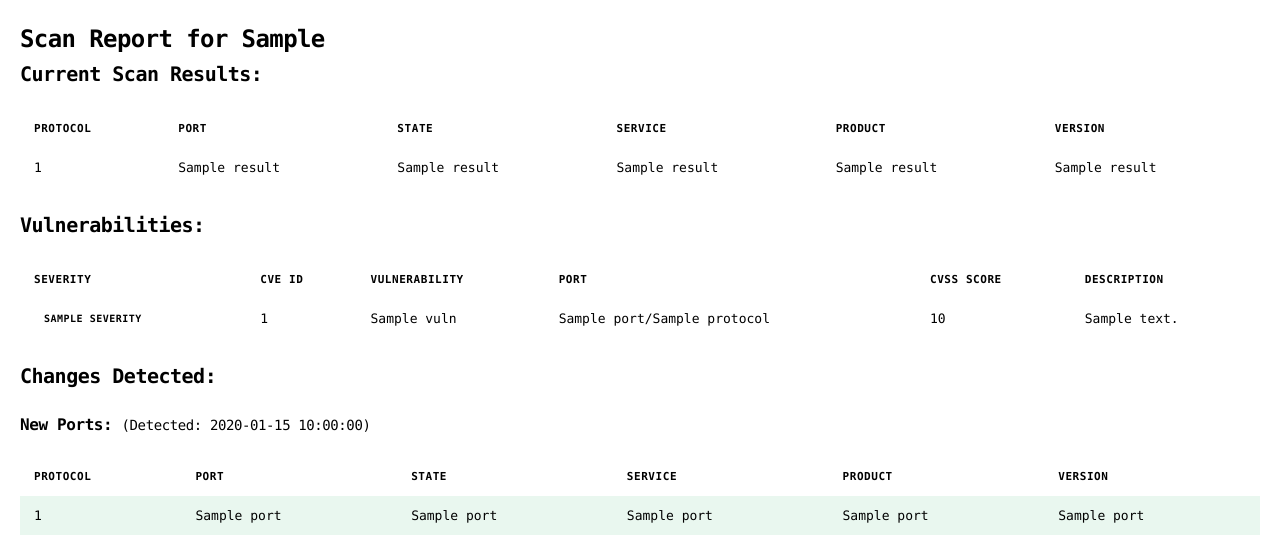
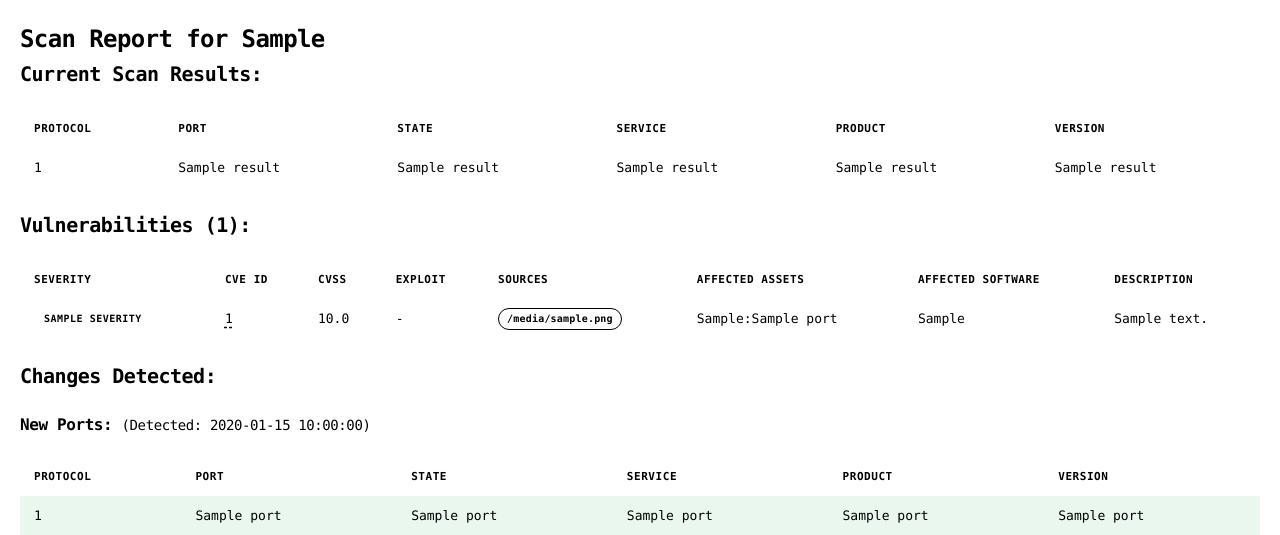
Before and after one commit to trevorcapps/scanner, a Flask app: template templates/report.html in a window 1280 px wide. Shown: the top 535 px of the page. Run offline with Flask 3, Linux system fonts and the light colour scheme; the template is opened without the code that fills it: most values are stand-ins (such as "Sample title", 1, 10 or a date in 2020); some libraries are stand-ins or nearby versions.

Commit message:
fix: report page now uses unified vulnerabilities (Nuclei + CVE matches + NVD)

```diff
--- a/templates/report.html
+++ b/templates/report.html
@@ -39,25 +39,40 @@
                 <p>No open ports found.</p>
             {% endif %}
 
-            <h2>Vulnerabilities:</h2>
+            <h2>Vulnerabilities ({{ vulnerabilities|length }}):</h2>
             {% if vulnerabilities %}
                 <table>
                     <tr>
                         <th>Severity</th>
                         <th>CVE ID</th>
-                        <th>Vulnerability</th>
-                        <th>Port</th>
-                        <th>CVSS Score</th>
+                        <th>CVSS</th>
+                        <th>Exploit</th>
+                        <th>Sources</th>
+                        <th>Affected Assets</th>
+                        <th>Affected Software</th>
                         <th>Description</th>
                     </tr>
                     {% for vuln in vulnerabilities %}
                         <tr class="vuln-{{ vuln.severity|lower }}">
                             <td><span class="severity-badge {{ vuln.severity|lower }}">{{ vuln.severity|upper }}</span></td>
-                            <td>{{ vuln.vuln_id }}</td>
-                            <td>{{ vuln.vuln_name }}</td>
-                            <td>{{ vuln.port }}/{{ vuln.protocol }}</td>
-                            <td>{{ vuln.cvss_score if vuln.cvss_score else 'N/A' }}</td>
-                            <td>{{ vuln.description[:100] }}{% if vuln.description|length > 100 %}...{% endif %}</td>
+                            <td><a href="https://nvd.nist.gov/vuln/detail/{{ vuln.cve_id }}" target="_blank">{{ vuln.cve_id }}</a></td>
+                            <td>
+                                {% if vuln.cvss_v3_score %}{{ '%.1f'|format(vuln.cvss_v3_score) }}{% elif vuln.cvss_v2_score %}{{ '%.1f'|format(vuln.cvss_v2_score) }} (v2){% else %}N/A{% endif %}
+                            </td>
+                            <td>{% if vuln.has_exploit %}⚠️ <a href="{{ vuln.exploit_url }}" target="_blank">EDB</a>{% else %}-{% endif %}</td>
+                            <td>
+                                {% for src in vuln.detection_sources %}
+                                    <span class="source-badge source-{{ src }}">{{ src }}</span>
+                                {% endfor %}
+                            </td>
+                            <td>
+                                {% for asset in vuln.affected_assets[:3] %}
+                                    {{ asset.ip }}:{{ asset.port }}{% if not loop.last %}, {% endif %}
+                                {% endfor %}
+                                {% if vuln.affected_assets|length > 3 %}+{{ vuln.affected_assets|length - 3 }} more{% endif %}
+                            </td>
+                            <td>{{ vuln.affected_cpe[:50] if vuln.affected_cpe else '-' }}</td>
+                            <td>{{ vuln.description[:120] }}{% if vuln.description|length > 120 %}...{% endif %}</td>
                         </tr>
                     {% endfor %}
                 </table>
--- a/vuln_scan.py
+++ b/vuln_scan.py
@@ -857,8 +857,8 @@ def generate_report_from_existing(ip):
         # Get the previous scan for comparison
         previous_scan, previous_date = get_previous_scan(ip, latest_date)
 
-        # Get vulnerabilities for this IP
-        vulnerabilities = get_vulnerabilities(ip)
+        # Get vulnerabilities for this IP (unified: Nuclei + CVE matches + NVD enrichment)
+        vulnerabilities = get_unified_vulnerabilities(ip=ip)
 
         # Handle first scan case
         if not previous_scan:
```
